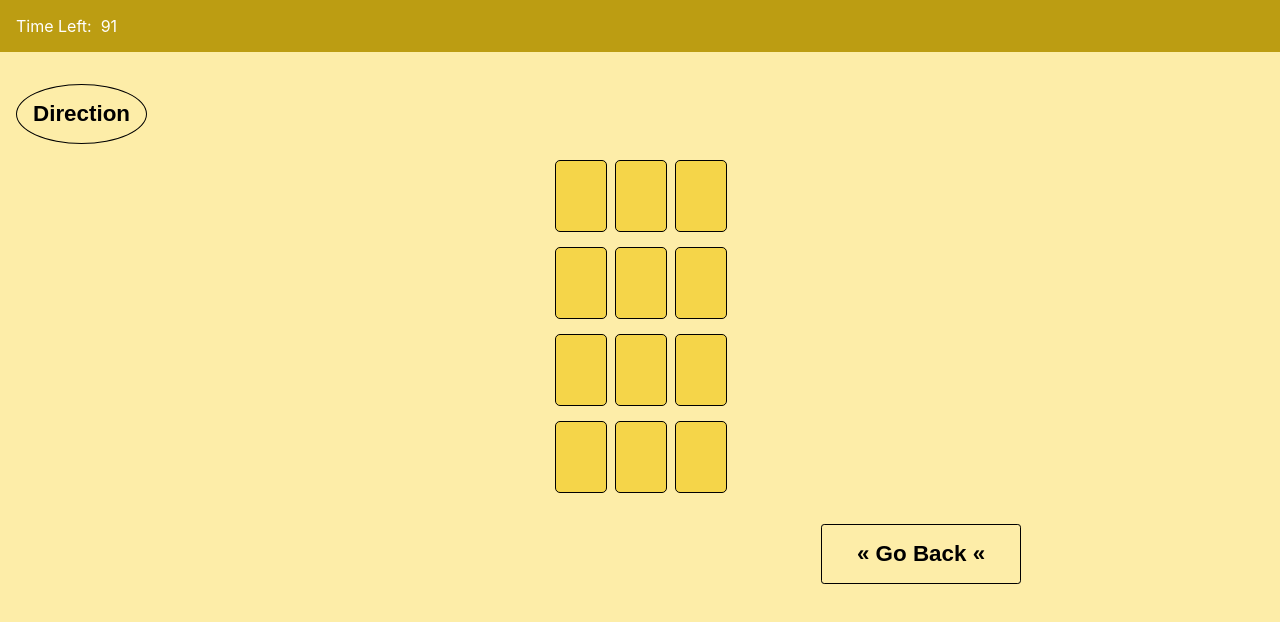
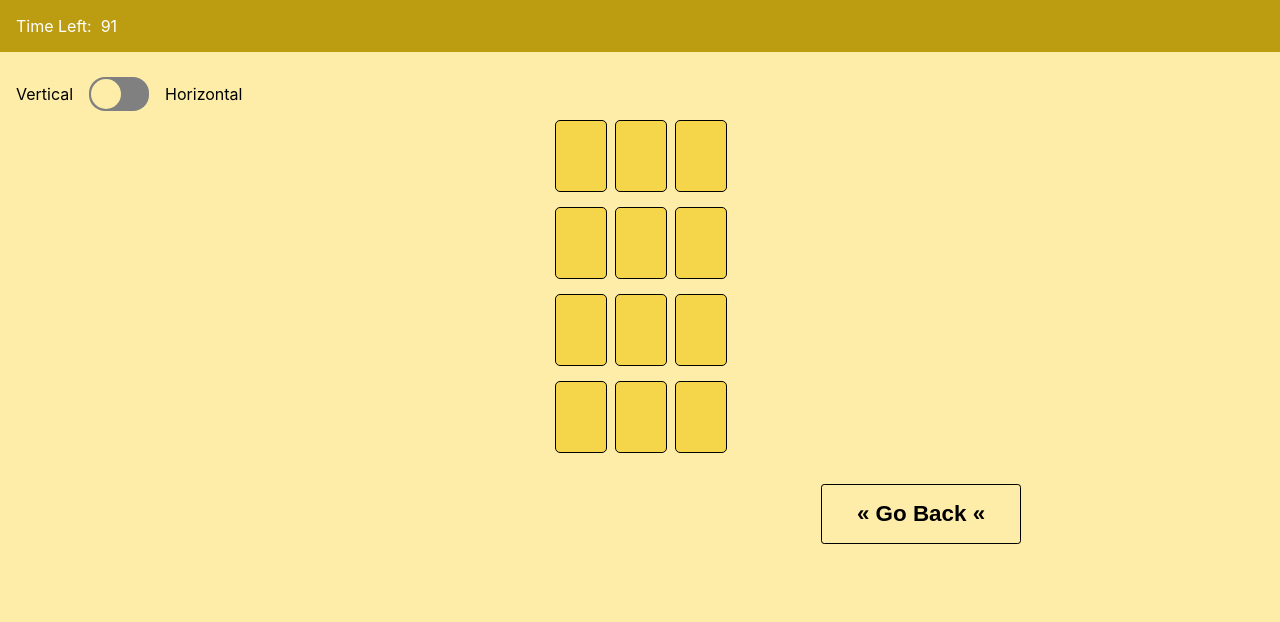
Before and after one commit to NadyaCodes/matchy-matchy, a React (Create React App) app: page / in a window 1280 px wide. Both pictures are taken after a click on the button "12". Shown: the top 622 px of the page. Built offline with nearby package versions, Linux system fonts and the light colour scheme.

Commit message:
add toggle switch for vertical and horizontal

```diff
--- a/src/App.css
+++ b/src/App.css
@@ -166,3 +166,41 @@ div.time-banner > div {
 #root > div > div > div.cardDisplay > section {
   transform: translateX(250px);
 }
+
+
+/* switch elements */
+
+.switch {
+  display: flex;
+  align-items: center;
+}
+
+.switch > span {
+  padding: 1rem;
+  text-transform: capitalize;
+}
+
+.switch-container {
+  position: relative;
+  display: inline-block;
+  width: 60px;
+  height: 34px;
+  background-color: grey;
+  border-radius: 1rem;
+}
+
+.switch-toggle {
+  position: absolute;
+  height: 30px;
+  width: 30px;
+  top: 2px;
+  border-radius: 50%;
+}
+
+.switchLeft {
+  left: 2px;
+}
+
+.switchRight {
+  left: 28px;
+}
--- a/src/CardDisplay.jsx
+++ b/src/CardDisplay.jsx
@@ -4,6 +4,7 @@ import { useState, useEffect } from "react"
 import { makeImageArray } from "./helpers"
 import Countdown from "./Countdown"
 import { calcTime } from "./helpers"
+import Switch from "./Switch"
 
 export default function CardDisplay(props) {
   const {num, end, setState, state} = props
@@ -70,7 +71,7 @@ export default function CardDisplay(props) {
     setState((prev) => ({...prev, num: 0, end: false}))
   }
 
-  const setDirection = () => {
+  const setSwitch = () => {
     if (state.direction === 'vertical') {
       setState((prev) => ({...prev, direction: 'horizontal'}))
     } else {
@@ -82,7 +83,8 @@ export default function CardDisplay(props) {
   return(
     <div>
       <div className='time-banner'>Time Left: &nbsp; <Countdown time={calcTime(num)} setState={setState} num={num}/></div>
-      <button onClick={() => setDirection()} className='num-button'> Direction</button>
+      {/* <button onClick={() => setDirection()} className='num-button'> Direction</button> */}
+      <Switch leftElement='vertical' rightElement='horizontal' selected={state.direction} onClick={() => setSwitch()}/>
       {end === false ? <div className={displayClass}>{cardDisplay}<section><button className='back-button' onClick={() => reset()}>&#xab; Go Back &#xab; </button></section></div> : <End num={num} setState={setState} phrase="Tadaa"/>}
     </div>
   )
--- /dev/null
+++ b/src/Switch.jsx
@@ -0,0 +1,23 @@
+export default function Switch(props) {
+  const { leftElement, rightElement, selected, onClick } = props
+
+  let switchClass = 'switch-toggle'
+
+  if (selected === leftElement) {
+    switchClass += ' switchLeft'
+  }
+
+  if (selected === rightElement) {
+    switchClass += ' switchRight'
+  }
+
+  return (
+    <div className='switch'>
+      <span>{leftElement}</span>
+        <div className='switch-container' onClick={onClick}>
+        <div className={switchClass}></div>
+        </div>
+      <span>{rightElement}</span>
+    </div>
+  )
+}
```
